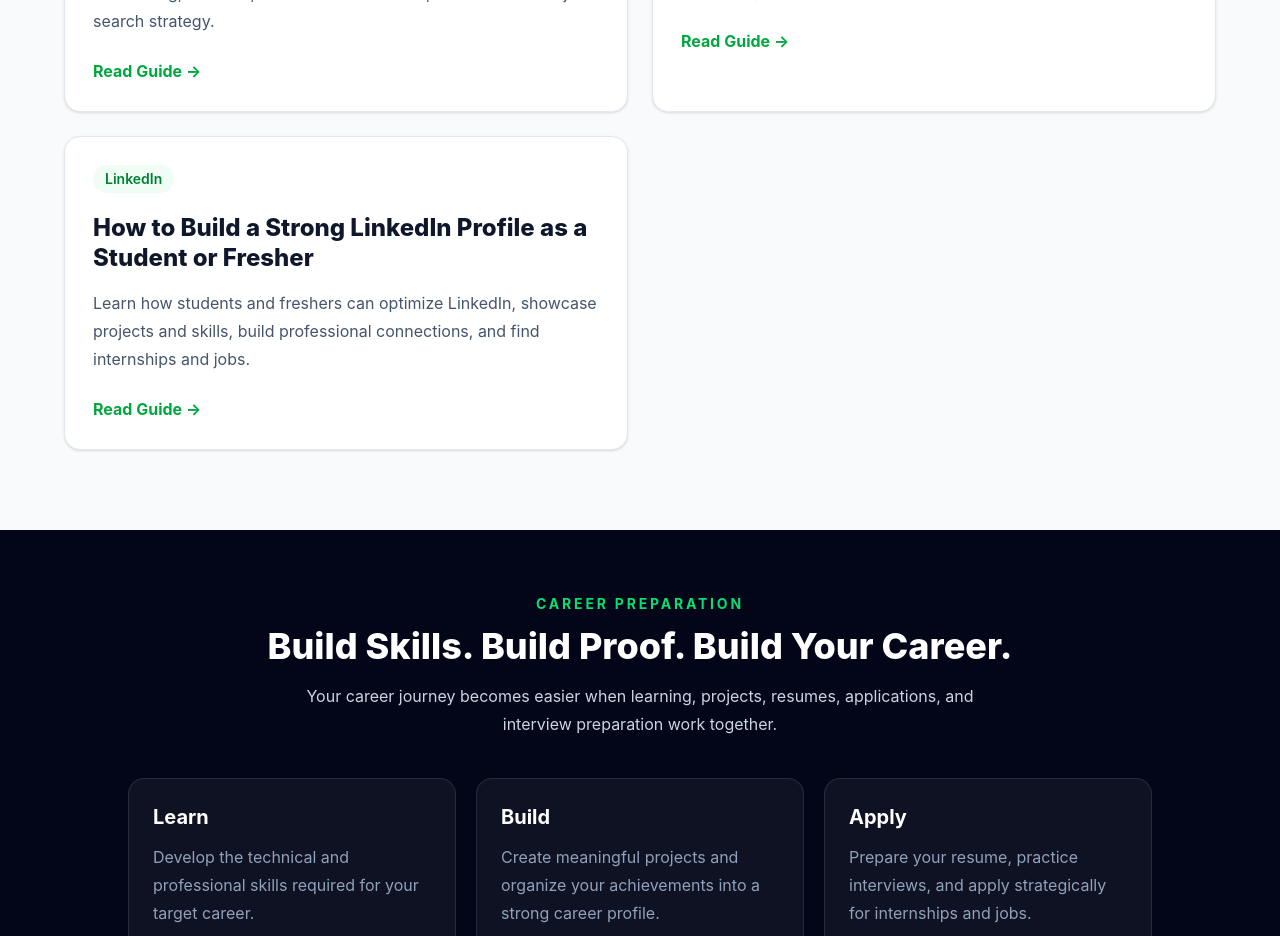
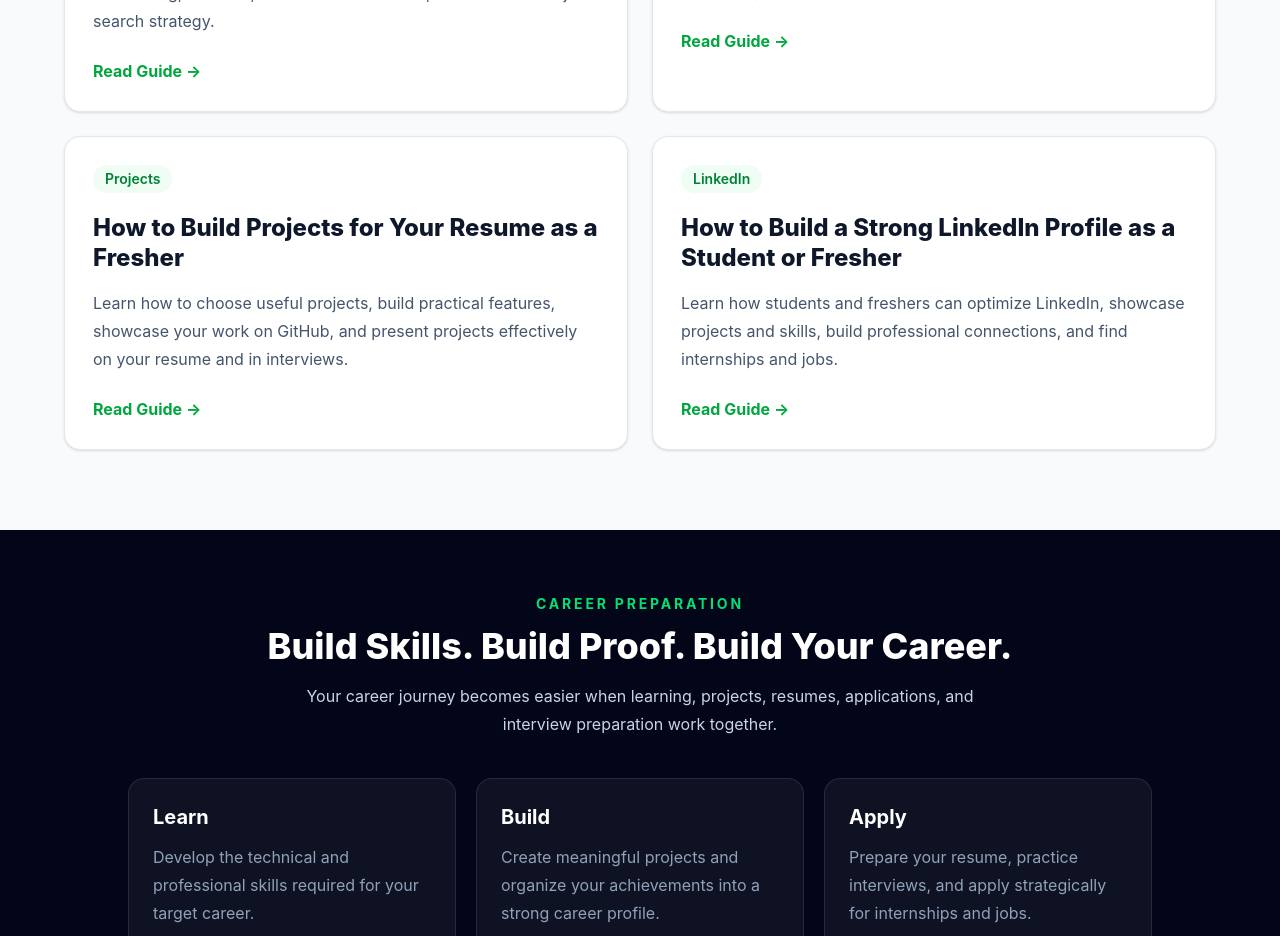
Before and after one commit to IrfanAnsari73/SkillBridge-AI, a React (Vite) app in the folder client/: page /blog in a window 1280 px wide. Shown: the part 1980-2916 px from the top of the page. Built offline with nearby package versions, Linux system fonts and the light colour scheme.

Commit message:
Add project resume guide to blog

```diff
--- a/client/src/pages/Blog/Blog.jsx
+++ b/client/src/pages/Blog/Blog.jsx
@@ -66,6 +66,14 @@ const blogPosts = [
         description:
             "Learn how freshers can prepare for their first job interview, answer common questions, present projects confidently, and improve their interview performance.",
         link: "/blog/first-job-interview-guide-for-freshers",
+    },
+
+    {
+        category: "Projects",
+        title: "How to Build Projects for Your Resume as a Fresher",
+        description:
+            "Learn how to choose useful projects, build practical features, showcase your work on GitHub, and present projects effectively on your resume and in interviews.",
+        link: "/blog/how-to-build-projects-for-resume-as-a-fresher",
     },
 
     {
```
Also changed, not shown: 1 other file (tests, documents, lock files or other folders).
